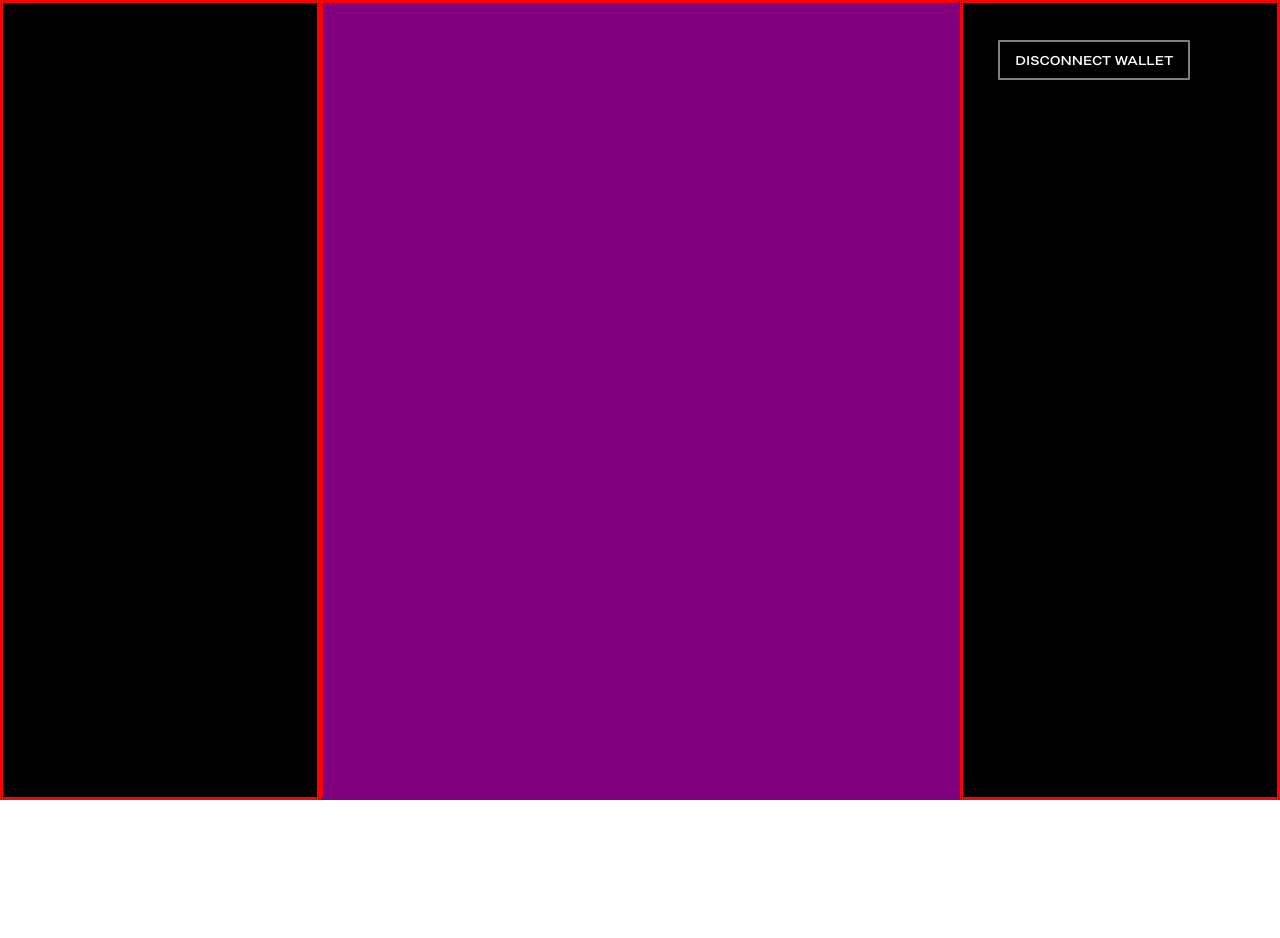
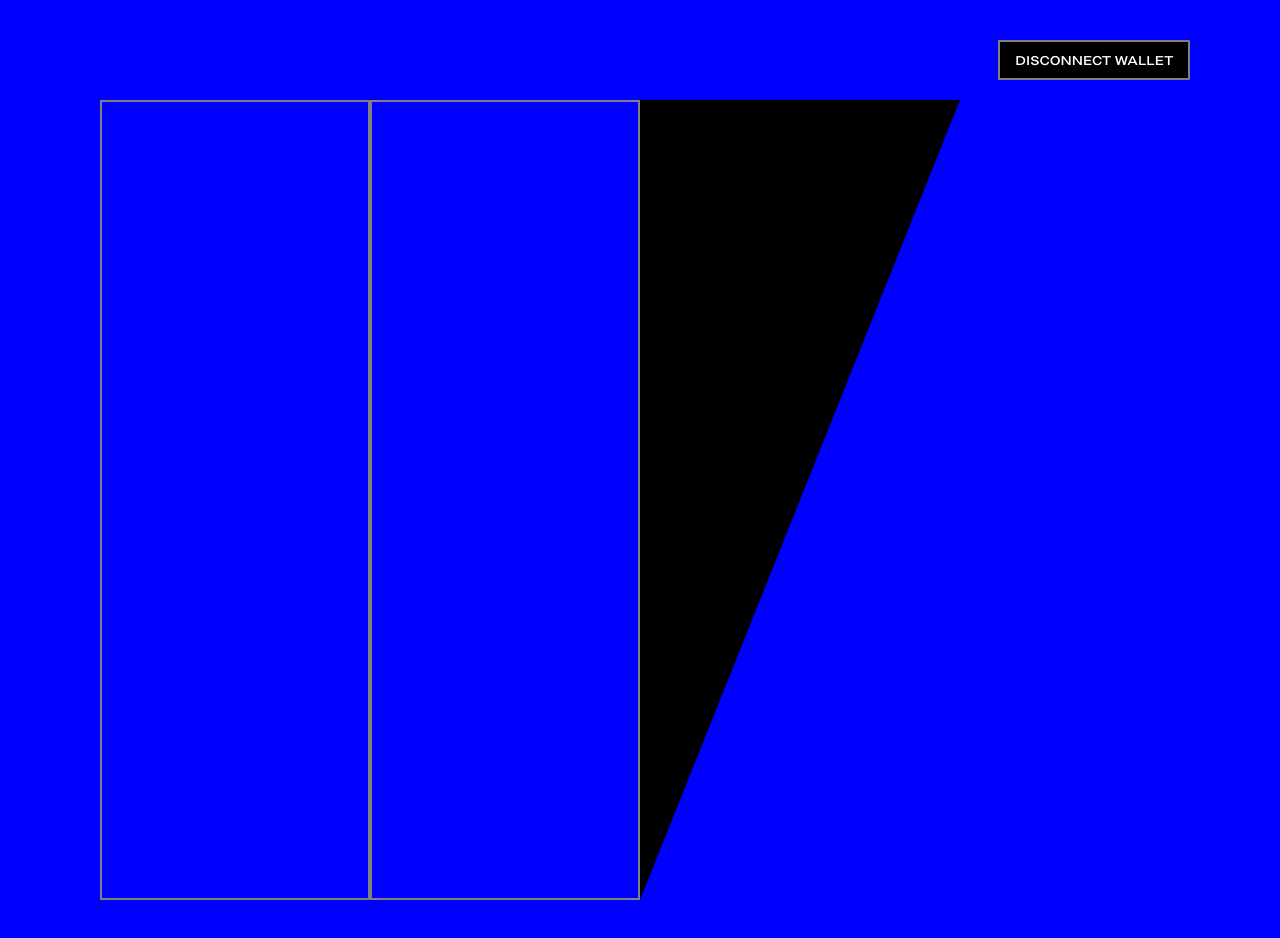
Before and after one commit to PaulSzilveszter/hello-dark-city-next, a Next.js app: page / in a window 1280 px wide. Both pictures are taken after a click on the button "CONNECT WALLET". Shown: the top 938 px of the page. Before the commit the page ends 800 px from the top, so only its background shows below. Built offline with nearby package versions, Linux system fonts and the light colour scheme.

Commit message:
Changed smth to the home menu

```diff
--- a/components/App/ConnectedPage/IanuaMenu.js
+++ b/components/App/ConnectedPage/IanuaMenu.js
@@ -11,7 +11,7 @@ import ShopButton from "../../../public/assets/shop-button-for-home-page.gif"
 export default function IanuaMenu(props){
     return (
         <>
-           <div style={{display:"flex", backgroundColor:"purple"}}>
+           <div id={styles["ianua-menu"]} >
 
 
            {/* <div style={{position:"relative", height:"min(100vh,100vw)", width:"min(25vh, 25vw)"}}> <Image src={BlogButton}  alt="" layout="fill"
@@ -27,13 +27,36 @@ export default function IanuaMenu(props){
     <Image src={ShopButton}  alt=""
     objectFit='cover' objectPosition="center"/> */}
 
-            <div style={{height:"100vh", width:"25vw", backgroundColor:"black", boxSizing:"border-box", border:"solid red 3px"}}></div>
+            <div id = {styles["rectangle"]}>
+
+                <span></span>
+                <span></span>
+                <span></span>
+                <span></span>
+
+            </div>
+
+            <div id = {styles["rectangle"]}>
+
+                <span></span>
+                <span></span>
+                <span></span>
+                <span></span>
+
+            </div>
 
 
-            <div id={styles["triangle1"]}></div>
+            <div id={styles["triangle1"]}>
+            <span></span>
+                <span></span>
+                <span></span>
+                <span></span>
+
+
+            </div>
             {/* <div id={styles["triangle2"]}></div> */}
 
-            <div style={{height:"100vh", width:"25vw", backgroundColor:"black", boxSizing:"border-box", border:"solid red 3px"}}></div>
+
 
 
            </div>
--- a/styles/App/ConnectedPage/IanuaMenu.module.css
+++ b/styles/App/ConnectedPage/IanuaMenu.module.css
@@ -1,4 +1,210 @@
+#ianua-menu {
+    padding: 100px;
+    height: 100vh;
+    background-color: blue;
+    display: flex;
+}
+
+#rectangle {
+    position: relative;
+    display: inline-block;
+    overflow: hidden;
+    border: grey 2px solid;
+    height: auto;
+    width: 25%;
+    background-color: transparent;
+    box-sizing:border-box;
+    /* border:solid cyan 3px; */
+
+    transition: 0.2s;
+
+}
+
+#rectangle:hover {
+    border: none;
+    background-color: cyan;
+    box-shadow: 0 0 10px cyan, 0 0 40px cyan, 0 0 80px cyan;
+    transition-delay: 1s;
+}
+
+#rectangle span {
+    position: absolute;
+    display: block;
+}
+
+/* top border */
+
+#rectangle span:nth-child(1) {
+    top: 0;
+    left: -100%;
+    width: 100%;
+    height: 2px;
+    background: linear-gradient(90deg, transparent, cyan);
+}
+
+#rectangle:hover span:nth-child(1) {
+    left: 100%;
+    transition: 1s;
+    transition-delay: 0s;
+}
+
+/* bottom border */
+
+#rectangle span:nth-child(3) {
+    bottom: 0;
+    right: -100%;
+    width: 100%;
+    height: 2px;
+    background: linear-gradient(270deg, transparent, cyan);
+}
+
+#rectangle:hover span:nth-child(3) {
+    right: 100%;
+    transition: 1s;
+    transition-delay: 0.5s;
+}
+
+/* right border */
+
+#rectangle span:nth-child(2) {
+    top: -100%;
+    right: 0%;
+    width: 2px;
+    height: 100%;
+    background: linear-gradient(180deg, transparent, cyan);
+}
+
+#rectangle:hover span:nth-child(2) {
+    top: 100%;
+    transition: 1s;
+    transition-delay: 0.25s;
+}
+
+/* left border */
+
+#rectangle span:nth-child(4) {
+    bottom: -100%;
+    left: 0%;
+    width: 2px;
+    height: 100%;
+    background: linear-gradient(180deg, transparent, cyan);
+}
+
+#rectangle:hover span:nth-child(4) {
+    bottom: 100%;
+    transition: 1s;
+    transition-delay: 0.75s;
+}
+
+/*###############################*/
+/* TRINAGLE 1 */
+
 #triangle1 {
+    clip-path: polygon(0 100%, 100% 0, 0 0);
+
+    position: relative;
+    display: inline-block;
+    overflow: hidden;
+
+    height: auto;
+    width: 25vw;
+    background-color: black;
+    /* box-sizing:"border-box"; */
+    /* border:solid cyan 3px; */
+
+    transition: 0.2s;
+
+}
+
+#triangle1:hover {
+    background-color: cyan;
+    box-shadow: 0 0 10px cyan, 0 0 40px cyan, 0 0 80px cyan;
+    transition-delay: 1s;
+}
+
+#triangle1 span {
+    position: absolute;
+    display: block;
+}
+
+/* top border */
+
+#triangle1 span:nth-child(1) {
+    top: 0;
+    left: -100%;
+    width: 100%;
+    height: 2px;
+    background: linear-gradient(90deg, transparent, cyan);
+}
+
+#triangle1:hover span:nth-child(1) {
+    left: 100%;
+    transition: 1s;
+    transition-delay: 0s;
+}
+
+/* bottom border */
+
+#triangle1 span:nth-child(3) {
+    bottom: 0;
+    right: -100%;
+    width: 100%;
+    height: 2px;
+    background: linear-gradient(270deg, transparent, cyan);
+}
+
+#triangle1:hover span:nth-child(3) {
+    right: 100%;
+    transition: 1s;
+    transition-delay: 0.5s;
+}
+
+/* right border */
+
+#triangle1 span:nth-child(2) {
+    top: -100%;
+    right: 0%;
+    width: 2px;
+    height: 100%;
+    background: linear-gradient(180deg, transparent, cyan);
+}
+
+#triangle1:hover span:nth-child(2) {
+    top: 100%;
+    transition: 1s;
+    transition-delay: 0.25s;
+}
+
+/* left border */
+
+#triangle1 span:nth-child(4) {
+    bottom: -100%;
+    left: 0%;
+    width: 2px;
+    height: 100%;
+    background: linear-gradient(180deg, transparent, cyan);
+}
+
+#triangle1:hover span:nth-child(4) {
+    bottom: 100%;
+    transition: 1s;
+    transition-delay: 0.75s;
+}
+
+
+
+
+
+
+/*###############################*/
+
+
+
+
+
+
+
+/* #triangle1 {
     height: 100vh;
     width: 50vw;
     background-color: transparent;
@@ -17,11 +223,11 @@
     width: 50vw;
     background-color: transparent;
     box-sizing: border-box;
-    /* border: solid red 3px; */
+
     clip-path: polygon(100% 0%, 0 100%, 100% 100%);
 
 }
 
 #triangle2:hover {
     background-color: red;
-}
+} */
```
